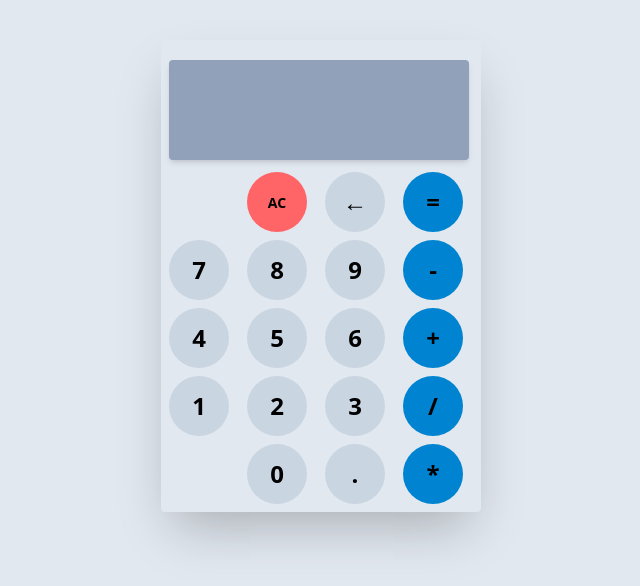
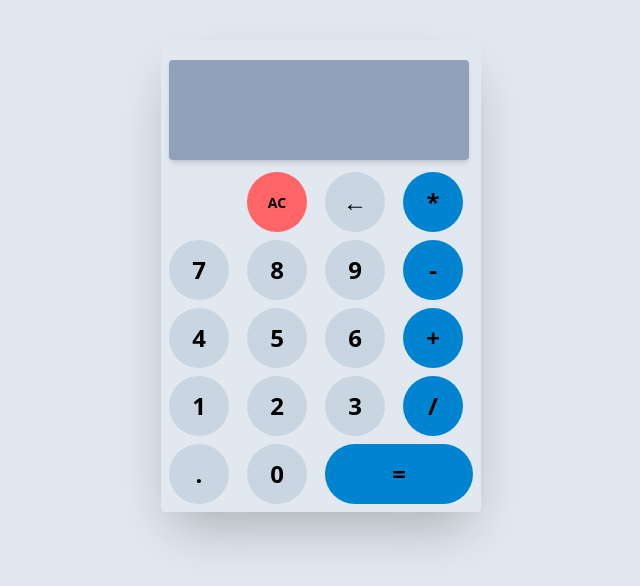
Before and after one commit to JonatasASB/calculator, a website: page index.html in a window 1280 px wide. Shown: the part 124-710 px from the top of the page, without its empty margins (319-959 px from the left). Drawn offline with Linux system fonts and the light colour scheme.

Commit message:
adapting layout

```diff
--- a/index.html
+++ b/index.html
@@ -37,8 +37,8 @@
                 class="w-15 h-15 text-2xl font-bold rounded-full bg-slate-300 cursor-pointer col-start-3 col-end-4 row-start-1 row-end-2">←</button>
             <button id="clear"
                 class="w-15 h-15 text-[14px] font-bold rounded-full bg-red-400 cursor-pointer col-start-2 col-start-end-3 hover:bg-red-500">AC</button>
-            <button id="check-result"
-                class=" block w-15 h-15 text-2xl font-bold rounded-full bg-sky-600 cursor-pointer hover:bg-sky-700">=</button>
+            <button id="multiplication"
+                class=" w-15 h-15 text-2xl font-bold rounded-full bg-sky-600 cursor-pointer col-start-4 col-end-5 hover:bg-sky-700">*</button>
 
             <button id="7"
                 class="w-15 h-15 text-2xl font-bold rounded-full bg-slate-300 cursor-pointer hover:bg-slate-400">7</button>
@@ -66,14 +66,13 @@
                 class="w-15 h-15 text-2xl font-bold rounded-full bg-slate-300 cursor-pointer hover:bg-slate-400">3</button>
             <button id="division"
                 class="w-15 h-15 text-2xl font-bold rounded-full bg-sky-600 cursor-pointer hover:bg-sky-700">/</button>
-
+            <button id="."
+                class="w-15 h-15 text-2xl font-bold rounded-full bg-slate-300 cursor-pointer hover:bg-slate-400">.</button>
             <button class="w-15 h-15 text-2xl font-bold rounded-full bg-slate-300 cursor-pointer hidden"></button>
             <button id="0"
                 class="w-15 h-15 text-2xl font-bold rounded-full bg-slate-300 cursor-pointer col-start-2 col-end-3 hover:bg-slate-400">0</button>
-            <button id="."
-                class="w-15 h-15 text-2xl font-bold rounded-full bg-slate-300 cursor-pointer hover:bg-slate-400">.</button>
-            <button id="multiplication"
-                class=" w-15 h-15 text-2xl font-bold rounded-full bg-sky-600 cursor-pointer col-start-4 col-end-5 hover:bg-sky-700">*</button>
+            <button id="check-result"
+                class=" block h-15 text-2xl font-bold rounded-full bg-sky-600 cursor-pointer hover:bg-sky-700 col-start-3 col-end-5">=</button>
         </div>
     </main>
 
```
